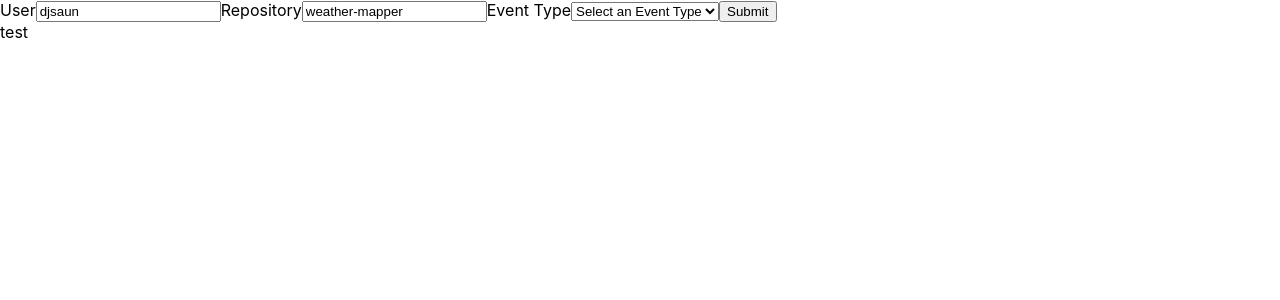
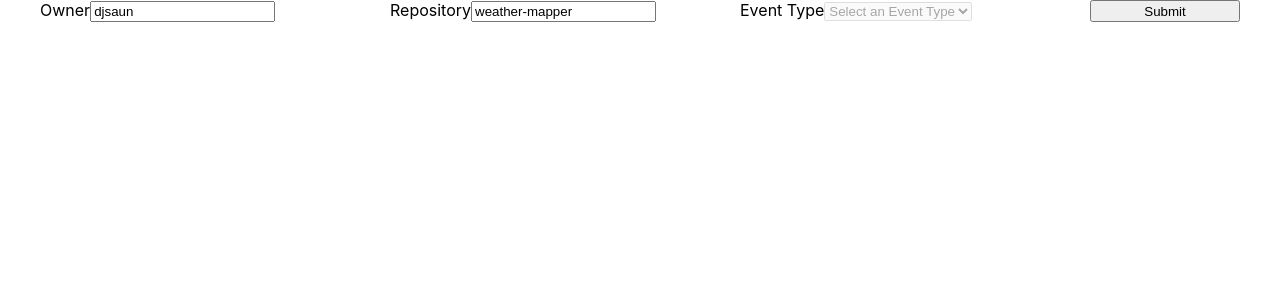
Before and after one commit to djsaun/github-event-types-querier, a React (Create React App) app: page / in a window 1280 px wide. Shown: the top 300 px of the page. Built offline with nearby package versions, Linux system fonts and the light colour scheme.

Commit message:
Display event boxes on successful GitHub API request

```diff
--- a/package.json
+++ b/package.json
@@ -4,6 +4,7 @@
   "private": true,
   "dependencies": {
     "axios": "^0.18.0",
+    "date-fns": "^1.29.0",
     "react": "^16.6.3",
     "react-dom": "^16.6.3",
     "react-scripts": "2.1.1"
--- a/src/components/App.js
+++ b/src/components/App.js
@@ -8,11 +8,12 @@ class App extends Component {
   constructor() {
     super();
     this.state = {
-      user: 'djsaun',
+      owner: 'djsaun',
       repo: 'weather-mapper',
-      eventTypes: ['post', 'pull'],
+      eventTypes: [],
       selectedEventType: '',
       events: [],
+      displayedEvents: [],
       eventsLoading: true,
       error: false,
       error_message: ''
@@ -25,17 +26,17 @@ class App extends Component {
   handleFormSubmit(e) {
     e.preventDefault();
     this.setState({
-      user: e.target.user.value,
+      owner: e.target.owner.value,
       repo: e.target.repo.value,
       selectedEventType: e.target.eventType.value
     })
   }
 
-  async retrieveEvents(user, repo) {
+  async retrieveEvents(owner, repo) {
     // Set up initial array and API URL variables
     const eventsArr = [];
     const eventTypesArr = [];
-    const githubURL = `https://api.github.com/repos/${user}/${repo}/events`;
+    const githubURL = `https://api.github.com/repos/${owner}/${repo}/events`;
 
     // If the promise is successfully returned
     await axios.get(githubURL)
@@ -70,19 +71,17 @@ class App extends Component {
 
   // Check if state has been updated
   componentDidUpdate(prevProps, prevState) {
-    // If there are new user or repo values, run the retrieve events function
-    if (this.state.user !== prevState.user || this.state.repo !== prevState.repo) {
-      this.retrieveEvents(this.state.user, this.state.repo);
+    // If there are new owner or repo values, run the retrieve events function
+    if (this.state.owner !== prevState.owner || this.state.repo !== prevState.repo) {
+      this.retrieveEvents(this.state.owner, this.state.repo);
     }
   }
 
   render() {
     return (
-      <div className="App">
-        <header className="App-header">
-        </header>
-        <FilterBar handleFormSubmit={this.handleFormSubmit} user={this.state.user} repo={this.state.repo} eventTypes={this.state.eventTypes} />
-        <Repos repoName={this.state.repo} />
+      <div className="App container">
+        <FilterBar handleFormSubmit={this.handleFormSubmit} owner={this.state.owner} repo={this.state.repo} eventTypes={this.state.eventTypes} />
+        <Repos events={this.state.events} />
       </div>
     );
   }
--- a/src/components/FilterBar.js
+++ b/src/components/FilterBar.js
@@ -3,25 +3,30 @@ import React from 'react';
 class FilterBar extends React.Component {
   constructor(props) {
     super(props);
-    this.user = React.createRef();
+    this.owner = React.createRef();
     this.repo = React.createRef();
     this.eventType = React.createRef();
   }
 
   render() {
-    const {user, repo, eventTypes, handleFormSubmit} = this.props;
+    const {owner, repo, eventTypes, handleFormSubmit} = this.props;
     // Conditionally disable the event type select bar depending on if event types are present or not
     let disabled = (!eventTypes.length ? true : null);
 
     return (
+      <div className="filterBar">
+        <form onSubmit={handleFormSubmit}>
           <div>
-        <form onSubmit={handleFormSubmit}>
-          <label htmlFor="user">User</label>
-          <input name="user" placeholder="User" defaultValue={user} ref={this.user}></input>
+            <label htmlFor="owner">Owner</label>
+            <input name="owner" placeholder="owner" defaultValue={owner} ref={this.owner}></input>
+          </div>
 
+          <div>
             <label htmlFor="repo">Repository</label>
             <input name="repo" placeholder="Repository" defaultValue={repo} ref={this.repo}></input>
+          </div>
 
+          <div>
             <label htmlFor="eventType">Event Type</label>
             <select name="eventType" placeholder="eventType" ref={this.eventType} disabled={disabled ? true : null}>
               <option value="">Select an Event Type</option>
@@ -30,6 +35,8 @@ class FilterBar extends React.Component {
                 return <option key={key} defaultValue={eventType}>{eventType}</option>
               })}
             </select>
+          </div>
+
           <input type="submit" value="Submit" />
         </form>
       </div>
--- a/src/components/Repos.js
+++ b/src/components/Repos.js
@@ -1,12 +1,22 @@
 import React from 'react';
+import { format } from 'date-fns'
 
 class Repos extends React.Component {
 
   render() {
-    // const { repos } = this.props.repos;
+    const { events } = this.props;
 
     return(
-      'test'
+      <div className="events">
+        {events.map((event, key) => {
+          console.log(event);
+          return <div className="event" key={key}>
+            <p>Event performed by: <a href={`https://github.com/${event.actor.display_login}`} target="_blank">{event.actor.login}</a></p>
+            <p>Event type: {event.type}</p>
+            <p>Updated on {format(new Date(event.created_at), 'MMM DD, YYYY')} at {format(new Date(event.created_at), 'h:mma')}</p>
+          </div>
+        })}
+      </div>
     )
   }
 }
--- a/src/css/App.css
+++ b/src/css/App.css
@@ -1,32 +1,21 @@
-/* .App {
-  text-align: center;
+.container {
+  padding: 0 40px;
+  max-width: 1200px;
 }
 
-.App-logo {
-  animation: App-logo-spin infinite 20s linear;
-  height: 40vmin;
+.filterBar form {
+  display: grid;
+  grid-template-columns: repeat(3, 1fr) 150px;
 }
 
-.App-header {
-  background-color: #282c34;
-  min-height: 100vh;
-  display: flex;
-  flex-direction: column;
-  align-items: center;
-  justify-content: center;
-  font-size: calc(10px + 2vmin);
-  color: white;
+.events {
+  margin-top: 40px;
+  display: grid;
+  grid-template-columns: repeat(auto-fit, minmax(400px, 1fr));
+  grid-gap: 30px;
 }
 
-.App-link {
-  color: #61dafb;
+.event {
+  padding: 20px;
+  border: 1px solid black;
 }
-
-@keyframes App-logo-spin {
-  from {
-    transform: rotate(0deg);
-  }
-  to {
-    transform: rotate(360deg);
-  }
-} */
```
Also changed, not shown: 1 other file (tests, documents, lock files or other folders). Lines whose indentation alone changed are shown as unchanged.
